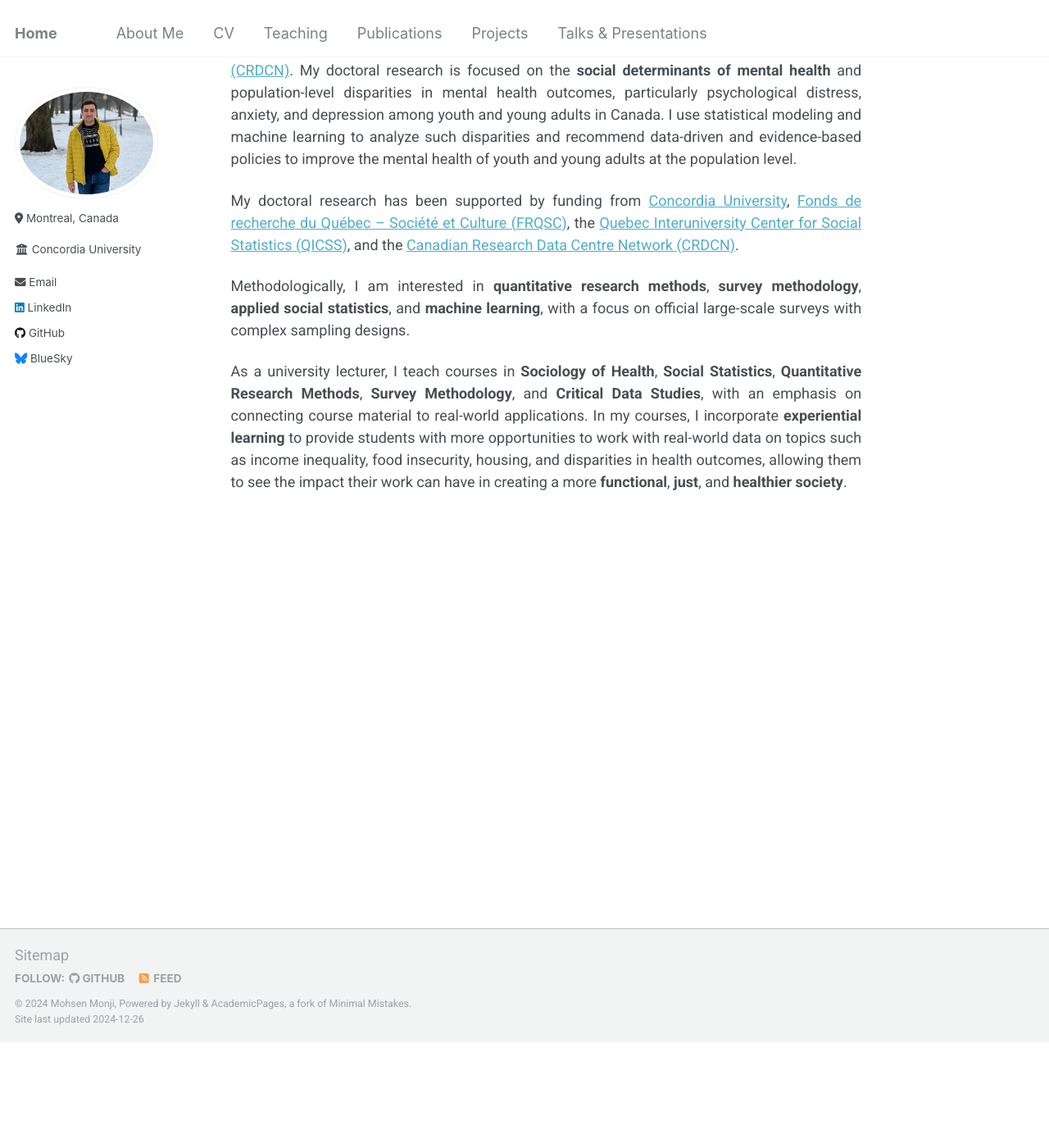
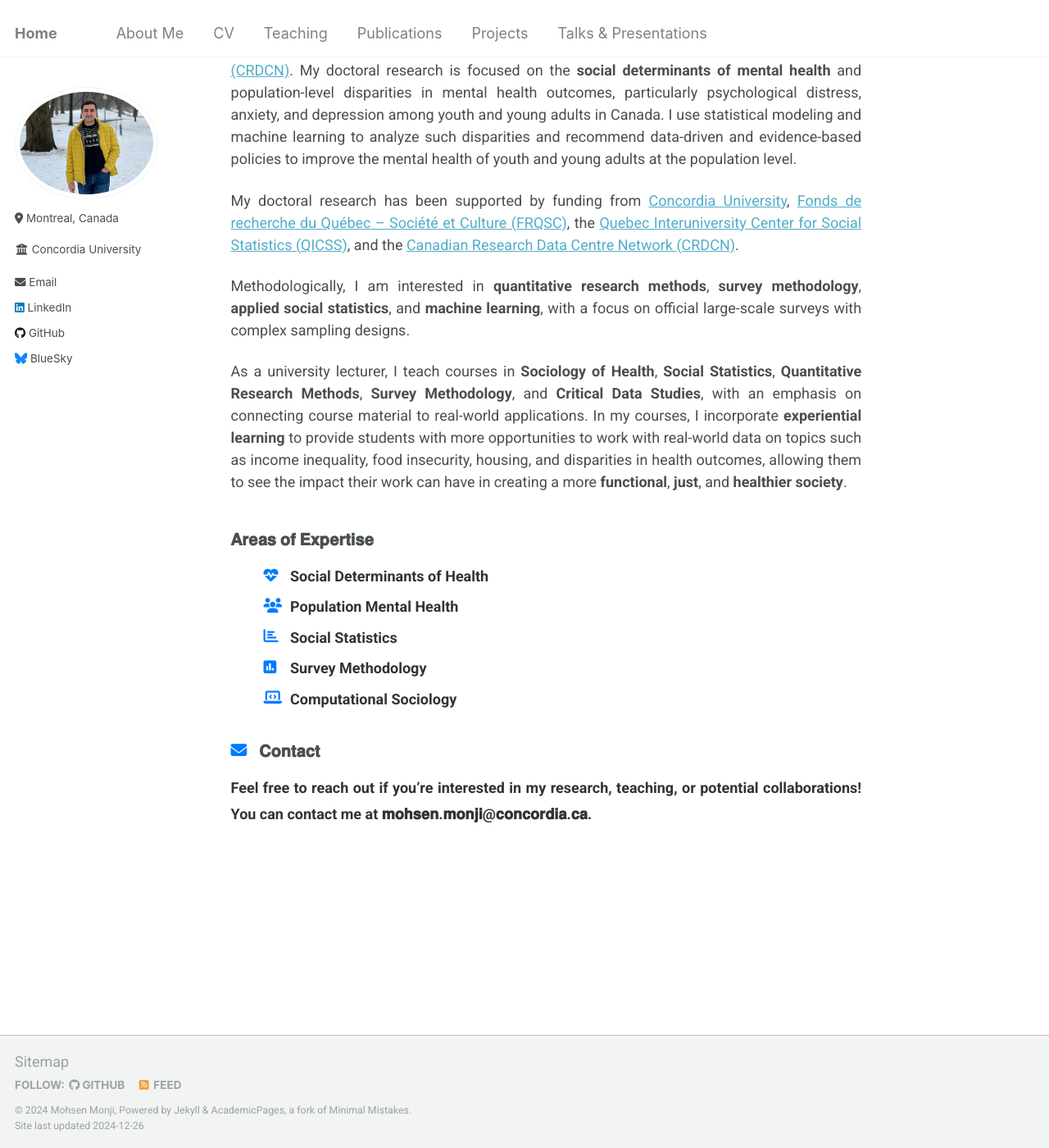
Before and after one commit to Mohsnmonji/mohsnmonji.github.io, a Jekyll site: the page built from about-me.md, in a window 1280 px wide and 1400 px high, scrolled down 130 px. Shown: the whole window at 82% size. Built offline with Jekyll 4.4.1, drawn with Linux system fonts in a browser that asks for light colours.

Commit message:
Update about-me.md

```diff
--- a/about-me.md
+++ b/about-me.md
@@ -14,6 +14,28 @@ author_profile: true
   .icon {
     margin-right: 10px;
     color: #007bff;
+  }
+
+  .expertise, .contact {
+    margin-top: 30px;
+    font-size: 1.1rem;
+    font-weight: bold;
+    line-height: 1.8;
+  }
+
+  .expertise ul, .contact p {
+    margin: 10px 0;
+    font-size: 1rem;
+    color: #333;
+  }
+
+  .expertise ul li {
+    list-style: none;
+    margin-bottom: 5px;
+  }
+
+  .email {
+    font-weight: bold;
   }
 </style>
 
@@ -48,3 +70,21 @@ author_profile: true
     <strong>functional</strong>, <strong>just</strong>, and <strong>healthier society</strong>.
   </p>
 </div>
+
+<div class="expertise">
+  𝐀𝐫𝐞𝐚𝐬 𝐨𝐟 𝐄𝐱𝐩𝐞𝐫𝐭𝐢𝐬𝐞
+  <ul>
+    <li><i class="fas fa-heartbeat icon"></i> Social Determinants of Health</li>
+    <li><i class="fas fa-users icon"></i> Population Mental Health</li>
+    <li><i class="fas fa-chart-bar icon"></i> Social Statistics</li>
+    <li><i class="fas fa-poll icon"></i> Survey Methodology</li>
+    <li><i class="fas fa-laptop-code icon"></i> Computational Sociology</li>
+  </ul>
+</div>
+
+<div class="contact">
+  <i class="fas fa-envelope icon"></i> 𝐂𝐨𝐧𝐭𝐚𝐜𝐭
+  <p>
+    Feel free to reach out if you’re interested in my research, teaching, or potential collaborations! You can contact me at <span class="email">𝐦𝐨𝐡𝐬𝐞𝐧.𝐦𝐨𝐧𝐣𝐢@𝐜𝐨𝐧𝐜𝐨𝐫𝐝𝐢𝐚.𝐜𝐚</span>.
+  </p>
+</div>
```
